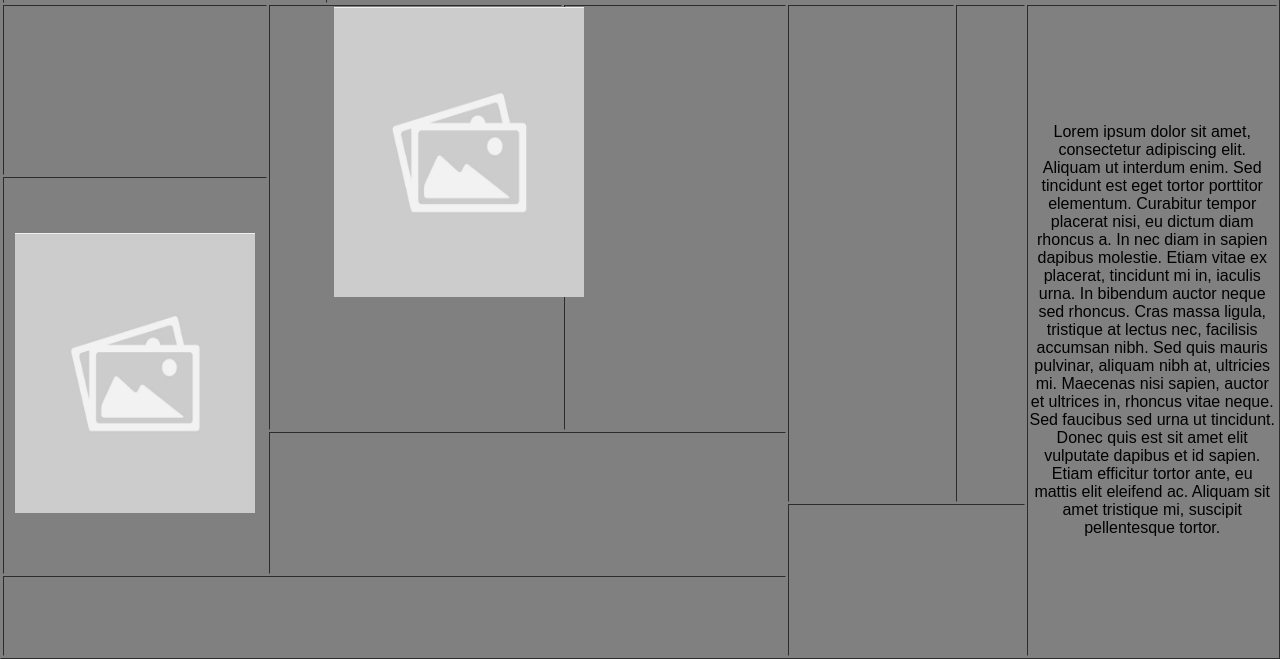
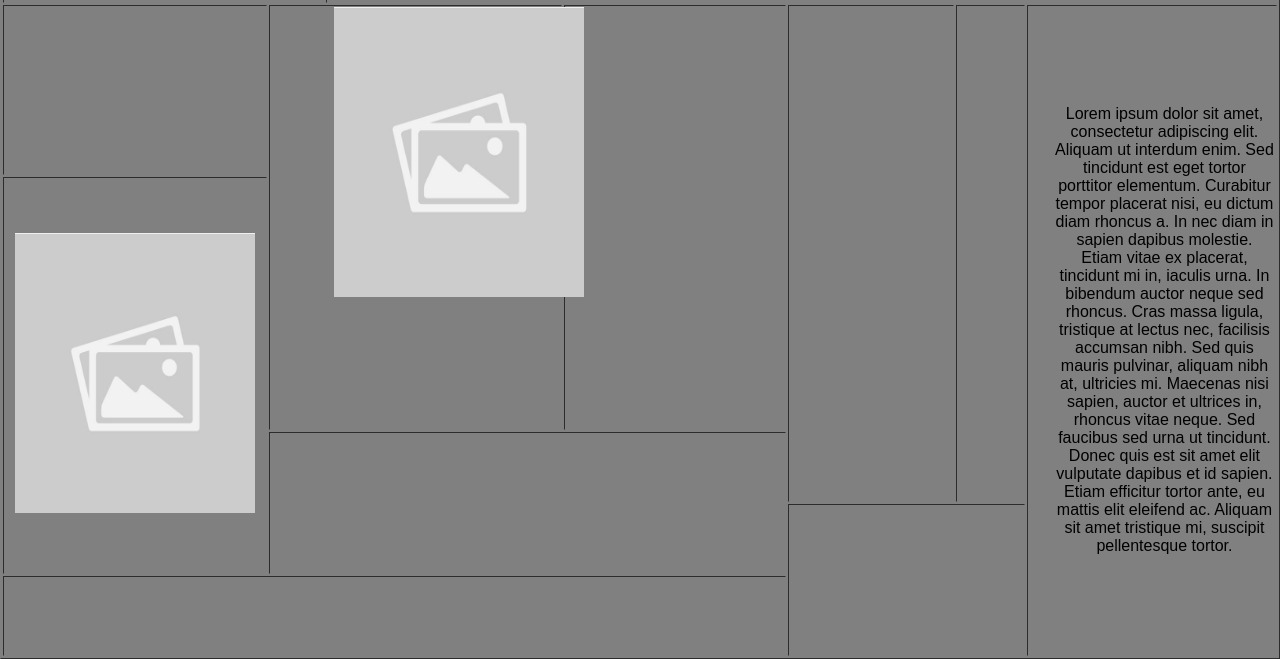
Before and after one commit to MRG84276/Simulado-B-2B2, a plain HTML site: page index.html in a window 1280 px wide. Shown: the part 214-873 px from the top of the page. Drawn offline with Linux system fonts and the light colour scheme.

Commit message:
Add files via upload

```diff
--- a/style.css
+++ b/style.css
@@ -16,5 +16,5 @@ table{width:100%;
       .td5{width:16%;}
       .td6{width:12%;}
       .td7{width:5%;}
-      .td8{width:18%; text-align:center;font-family: Arial, Helvetica, sans-serif;}
+      .td8{width:18%; text-align:center;font-family: Arial, Helvetica, sans-serif;padding-left:2%;}
       .td9{width:10%; text-align:center;}
```
